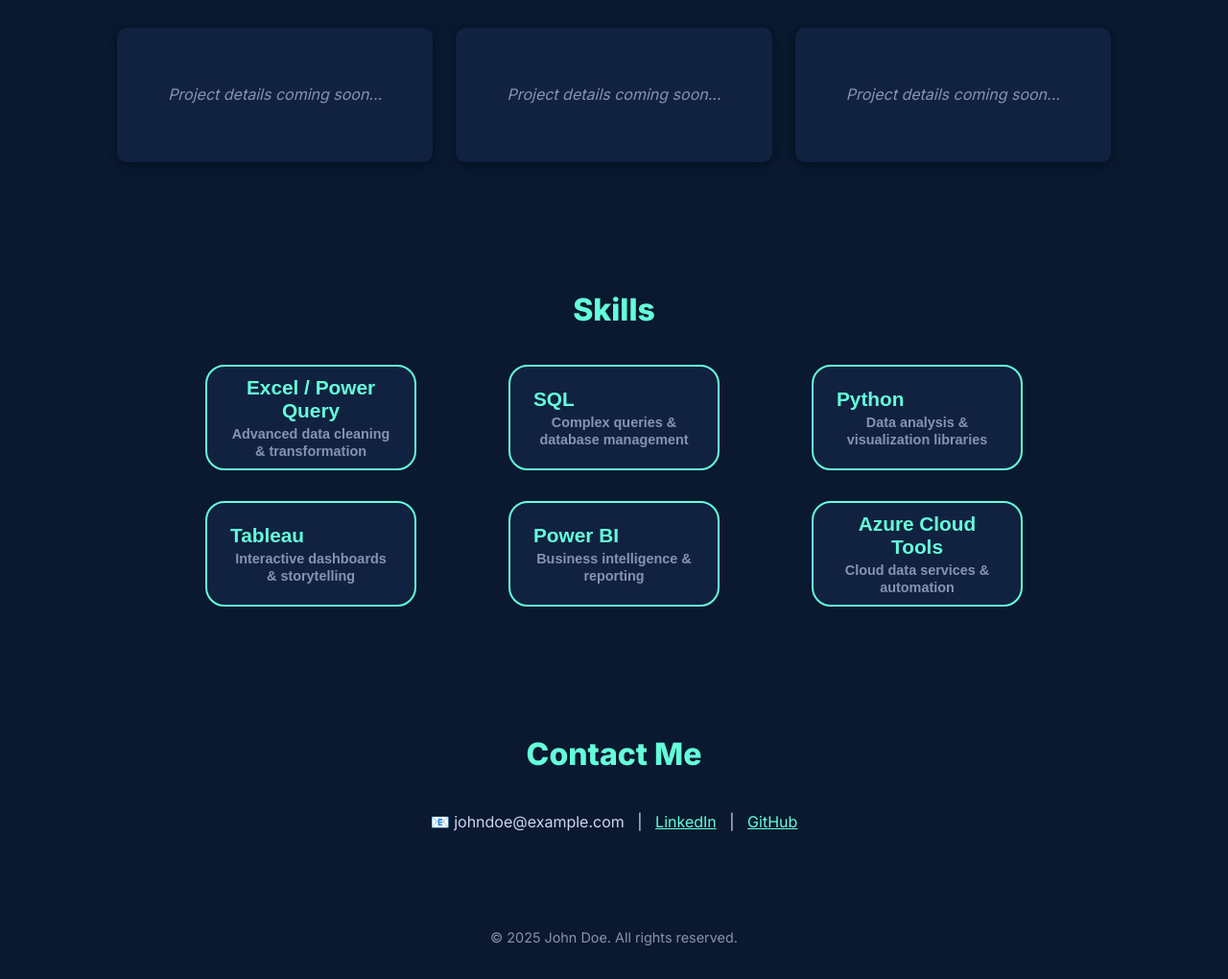
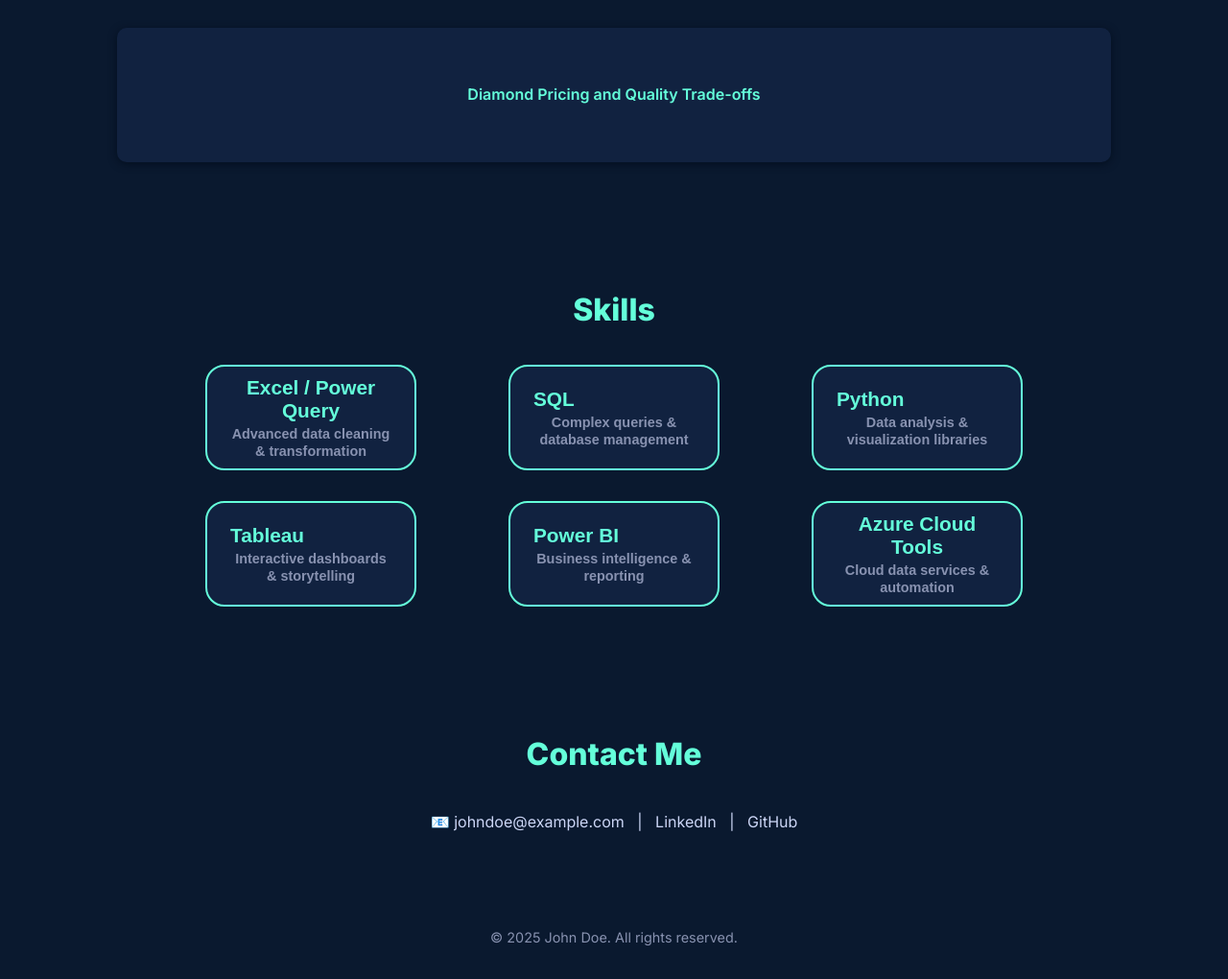
Before and after one commit to JordSkiggs/jordanskiggs, a plain HTML site: page index.html in a window 1280 px wide. Shown: the part 547-1567 px from the top of the page at 96% size. Drawn offline with Linux system fonts and the light colour scheme.

Commit message:
Update index.html

```diff
--- a/index.html
+++ b/index.html
@@ -4,7 +4,7 @@
   <meta charset="UTF-8" />
   <meta name="viewport" content="width=device-width, initial-scale=1.0" />
   <title>Data Analyst Portfolio</title>
-  <link href="https://fonts.googleapis.com/css2?family=Inter:wght@400;600;800&display=swap" rel="stylesheet">
+  <link href="https://fonts.googleapis.com/css2?family=Inter:wght@400;600;800&display=swap" rel="stylesheet" />
   <style>
     /* --- Global and previous styles kept unchanged --- */
     * {
@@ -98,7 +98,7 @@
       color: #64ffda;
     }
 
-    /* Projects cards — now empty placeholders */
+    /* Projects cards */
     .cards {
       display: grid;
       grid-template-columns: repeat(auto-fit, minmax(260px, 1fr));
@@ -111,18 +111,22 @@
       border-radius: 10px;
       box-shadow: 0 2px 8px rgba(2,12,27,0.8);
       transition: transform 0.2s, box-shadow 0.3s;
-      min-height: 140px; /* enough space to keep layout consistent */
+      min-height: 140px;
       display: flex;
       align-items: center;
       justify-content: center;
-      color: #8892b0;
-      font-style: italic;
+      color: #64ffda;
+      font-weight: 600;
       text-align: center;
+      cursor: pointer;
+      text-decoration: none;
     }
 
     .card:hover {
       transform: translateY(-5px);
       box-shadow: 0 4px 12px rgba(100, 255, 218, 0.2);
+      color: #0a192f;
+      background-color: #64ffda;
     }
 
     /* Skills Grid */
@@ -188,7 +192,13 @@
     }
 
     a {
-      color: #64ffda;
+      color: inherit;
+      text-decoration: none;
+    }
+
+    a:hover {
+      color: inherit;
+      text-decoration: none;
     }
 
     @media (max-width: 768px) {
@@ -225,7 +235,7 @@
     <div class="nav">
       <div class="logo"><strong style="color: #64ffda;">John Doe</strong></div>
       <nav>
-        <a href="#projects">Projects</a>
+        <a href="projects.html">Projects</a>
         <a href="#skills">Skills</a>
         <a href="#contact">Contact</a>
       </nav>
@@ -243,9 +253,10 @@
   <section class="section" id="projects">
     <h2>Featured Projects</h2>
     <div class="cards">
-      <div class="card">Project details coming soon...</div>
-      <div class="card">Project details coming soon...</div>
-      <div class="card">Project details coming soon...</div>
+      <a href="diamond-pricing.html" class="card" aria-label="Diamond Pricing and Quality Trade-offs project">
+        Diamond Pricing and Quality Trade-offs
+      </a>
+      <!-- Add more projects here as needed -->
     </div>
   </section>
 
@@ -283,8 +294,8 @@
     <h2>Contact Me</h2>
     <p style="text-align: center;">
       📧 johndoe@example.com &nbsp; | &nbsp;
-      <a href="https://linkedin.com/in/yourname" target="_blank">LinkedIn</a> &nbsp; | &nbsp;
-      <a href="https://github.com/yourname" target="_blank">GitHub</a>
+      <a href="https://linkedin.com/in/yourname" target="_blank" rel="noopener noreferrer">LinkedIn</a> &nbsp; | &nbsp;
+      <a href="https://github.com/yourname" target="_blank" rel="noopener noreferrer">GitHub</a>
     </p>
   </section>
 
```
